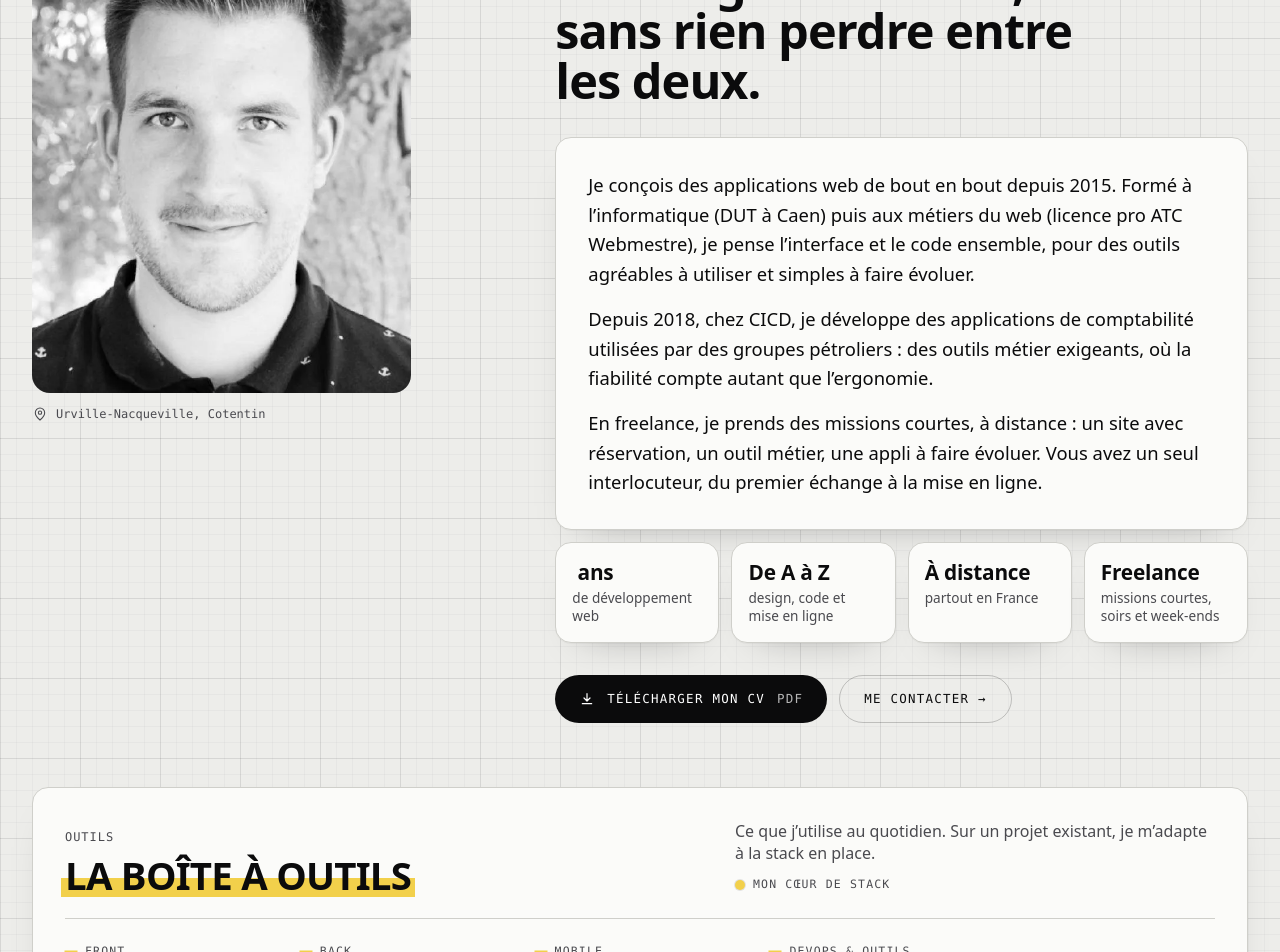
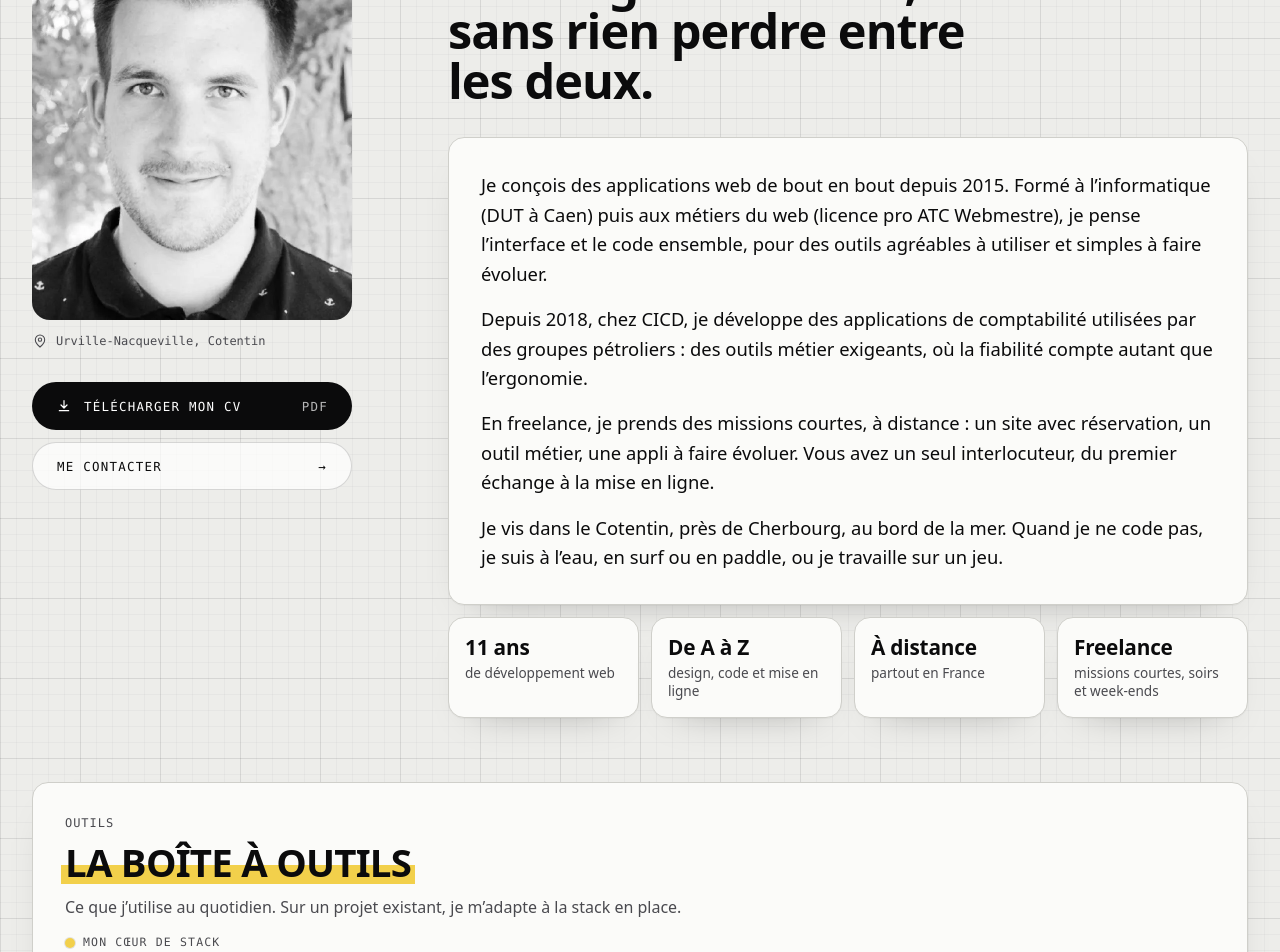
Before and after one commit to mleclerc-dev/portfolio, a Nuxt app: page / in a window 1280 px wide. Shown: the part 6180-7132 px from the top of the page. Built offline with nearby package versions, Linux system fonts and the light colour scheme; no server answers.

Commit message:
feat(about): two-column layout, new story and reordered toolbox

```diff
--- a/app/components/AboutSection.vue
+++ b/app/components/AboutSection.vue
@@ -4,15 +4,22 @@ import { coreSkills, person, skills, type Locale } from '~/data/content'
 // Who I am: portrait, story, a few facts, how I work, tools, and the CV.
 const { t, locale } = useI18n()
 const lang = computed(() => locale.value as Locale)
+// Years in web development, for the first key figure
+const years = new Date().getFullYear() - 2015
 </script>
 
 <template>
   <section id="a-propos" data-scene="host" aria-labelledby="about-heading" class="scroll-mt-14">
     <div class="mx-auto max-w-[90rem] border-t border-line px-4 pb-20 pt-12 sm:px-8 sm:pb-28 sm:pt-16">
-      <div class="grid gap-12 lg:grid-cols-12 lg:gap-10">
+      <!--
+        Two columns on large screens: the portrait with the CV and contact buttons under it,
+        and the story right next to it. On phones: portrait, story, then the buttons.
+      -->
+      <div class="grid gap-x-10 gap-y-10 md:grid-cols-[14rem_minmax(0,1fr)] md:grid-rows-[auto_1fr] md:gap-y-8 lg:grid-cols-[20rem_minmax(0,50rem)] lg:gap-x-16 xl:gap-x-24">
         <!-- Portrait -->
-        <figure class="lg:sticky lg:top-24 lg:col-span-4 lg:self-start">
-          <div class="relative flex overflow-hidden rounded-[18px] bg-[#0b0b0c]" :class="person.photo ? 'aspect-[4/5] max-h-[38rem]' : 'min-h-[34rem]'">
+        <figure class="md:col-start-1 md:row-start-1">
+          <!-- The photo is 640 px wide: shown at 20rem at most, so it stays sharp on 2x screens -->
+          <div class="relative flex overflow-hidden rounded-[18px] bg-[#0b0b0c]" :class="person.photo ? 'aspect-[4/5] w-full max-w-[15rem] sm:max-w-[20rem]' : 'min-h-[34rem]'">
             <img
               v-if="person.photo"
               :src="person.photo"
@@ -33,57 +40,58 @@ const lang = computed(() => locale.value as Locale)
         </figure>
 
         <!-- Story -->
-        <div class="lg:col-span-7 lg:col-start-6">
+        <div class="md:col-start-2 md:row-span-2 md:row-start-1">
           <h2 id="about-heading" class="eyebrow">{{ t('about.heading') }}</h2>
           <p data-face="host" class="mt-5 max-w-[20ch] text-[clamp(2rem,3.8vw,3.4rem)] leading-[1.02]">{{ t('about.lead') }}</p>
-          <div class="panel mt-8 max-w-[44rem] space-y-4 p-6 text-[1.15rem] leading-[1.6] sm:p-8">
+          <div class="panel mt-8 space-y-4 p-5 text-[1.05rem] leading-[1.6] sm:p-8 sm:text-[1.15rem]">
             <p>{{ t('about.p1') }}</p>
             <p>{{ t('about.p2') }}</p>
             <p>{{ t('about.p3') }}</p>
+            <p>{{ t('about.p4') }}</p>
           </div>
 
           <dl class="mt-3 grid grid-cols-2 gap-3 sm:grid-cols-4">
             <div v-for="i in 4" :key="i" class="panel p-4">
-              <dt class="font-display text-[1.3rem] font-extrabold leading-tight tracking-[-0.01em] [font-stretch:90%]">{{ t(`about.fact${i - 1}_value`) }}</dt>
+              <dt class="font-display text-[1.3rem] font-extrabold leading-tight tracking-[-0.01em] [font-stretch:90%]">{{ t(`about.fact${i - 1}_value`, { years }) }}</dt>
               <dd class="mt-1 text-[0.85rem] leading-snug text-muted">{{ t(`about.fact${i - 1}_label`) }}</dd>
             </div>
           </dl>
+        </div>
 
-          <div class="mt-8 flex flex-wrap items-center gap-3">
+        <!-- CV and contact: under the portrait on large screens, after the story on phones -->
+        <div class="grid gap-3 self-start md:col-start-1 md:row-start-2 md:max-w-[20rem]">
           <a
             :href="person.cv[lang]"
             download
-              class="group inline-flex h-12 items-center gap-3 rounded-full bg-[#0b0b0c] px-6 font-mono text-[0.78rem] uppercase tracking-[0.1em] text-white transition-transform duration-200 hover:-translate-y-0.5"
+            class="group inline-flex h-12 items-center justify-between gap-3 rounded-full bg-[#0b0b0c] px-6 font-mono text-[0.78rem] uppercase tracking-[0.1em] text-white transition-transform duration-200 hover:-translate-y-0.5"
           >
+            <span class="flex items-center gap-3 whitespace-nowrap">
               <svg aria-hidden="true" viewBox="0 0 24 24" class="size-4" fill="none" stroke="currentColor" stroke-width="1.8"><path d="M12 4v11m0 0-4.5-4.5M12 15l4.5-4.5M5 19h14" stroke-linecap="round" stroke-linejoin="round" /></svg>
               {{ t('about.cv') }}
-              <span class="text-white/70">{{ t('about.cv_meta') }}</span>
+            </span>
+            <span class="text-white/70 md:max-lg:hidden">{{ t('about.cv_meta') }}</span>
           </a>
-            <a href="#contact" class="inline-flex h-12 items-center rounded-full border border-black/20 px-6 font-mono text-[0.78rem] uppercase tracking-[0.1em] transition-colors duration-200 hover:border-black">
-              {{ t('hero.cta_contact') }} →
+          <a href="#contact" class="inline-flex h-12 items-center justify-between rounded-full border border-black/15 bg-white/70 px-6 font-mono text-[0.78rem] uppercase tracking-[0.1em] transition-colors duration-200 hover:border-black hover:bg-white">
+            {{ t('hero.cta_contact') }} <span aria-hidden="true">→</span>
           </a>
-          </div>
         </div>
       </div>
 
       <!-- Tools: what I work with, grouped, full width -->
       <div class="panel mt-16 p-6 sm:p-8">
-        <div class="flex flex-wrap items-end justify-between gap-x-10 gap-y-3 border-b border-line pb-6">
-          <div>
+        <!-- Title, what it is, then the key for the yellow chips: one column, read top to bottom -->
+        <div class="border-b border-line pb-6">
           <h3 class="eyebrow">{{ t('about.skills') }}</h3>
           <p data-face="host" class="mt-3 text-[clamp(1.7rem,3vw,2.5rem)] uppercase leading-[0.95]">
             <!-- Highlighter swipe under the title -->
             <span class="box-decoration-clone bg-[linear-gradient(transparent_55%,var(--yellow)_55%,var(--yellow)_92%,transparent_92%)] px-1 -mx-1">{{ t('about.skills_title') }}</span>
           </p>
-          </div>
-          <div class="max-w-[30rem]">
-            <p class="text-[1rem] leading-snug text-muted">{{ t('about.skills_text') }}</p>
-            <p class="mt-3 flex items-center gap-2 font-mono text-[0.72rem] uppercase tracking-[0.1em] text-muted">
+          <p class="mt-4 max-w-[40rem] text-[1rem] leading-snug text-muted">{{ t('about.skills_text') }}</p>
+          <p class="mt-4 flex items-center gap-2 font-mono text-[0.72rem] uppercase tracking-[0.1em] text-muted">
             <span aria-hidden="true" class="size-2.5 rounded-full bg-[var(--yellow)] ring-1 ring-black/10" />{{ t('about.skills_core') }}
           </p>
         </div>
-        </div>
-        <dl class="mt-6 grid gap-x-6 gap-y-7 sm:grid-cols-2 lg:grid-cols-5">
+        <dl class="mt-6 grid gap-x-6 gap-y-7 sm:grid-cols-2 lg:grid-cols-4">
           <div v-for="s in skills" :key="s.group.fr">
             <dt class="flex items-center gap-2 font-mono text-[0.72rem] uppercase tracking-[0.1em] text-muted">
               <span aria-hidden="true" class="h-px w-3 bg-[var(--yellow)] [box-shadow:0_0_0_0.5px_var(--yellow)]" />{{ s.group[lang] }}
--- a/app/components/SiteTerminal.vue
+++ b/app/components/SiteTerminal.vue
@@ -143,7 +143,7 @@ async function run(raw: string) {
       services.forEach((s) => out(`→ ${s.title[lang.value]}  ·  ${s.proof[lang.value]}`))
       break
     case 'stack':
-      skills.forEach((s) => out(`${s.group[lang.value].padEnd(14)} ${s.items.join(', ')}`))
+      skills.forEach((s) => out(`${s.group[lang.value].padEnd(17)} ${s.items.join(', ')}`))
       break
     case 'cv':
       out(t('term.cv_done'), 'ok')
```
Lines whose indentation alone changed are shown as unchanged.
